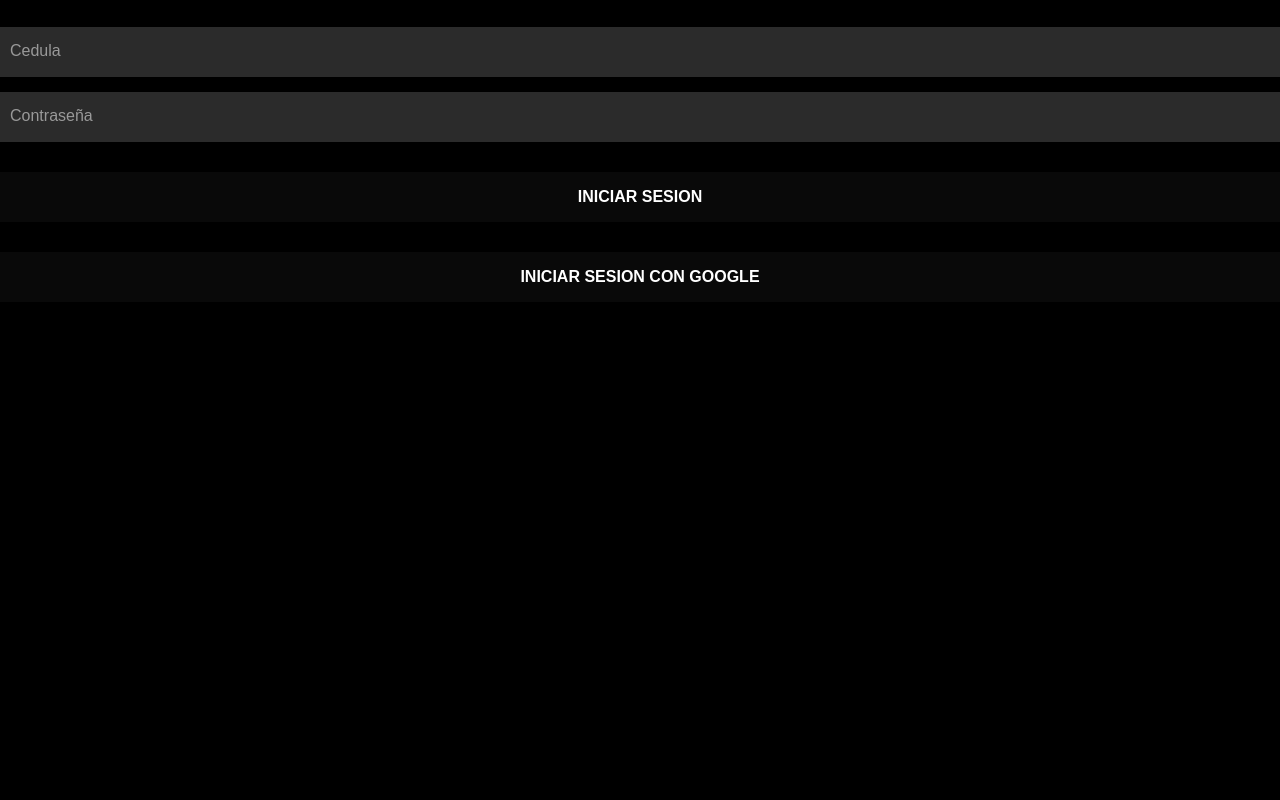
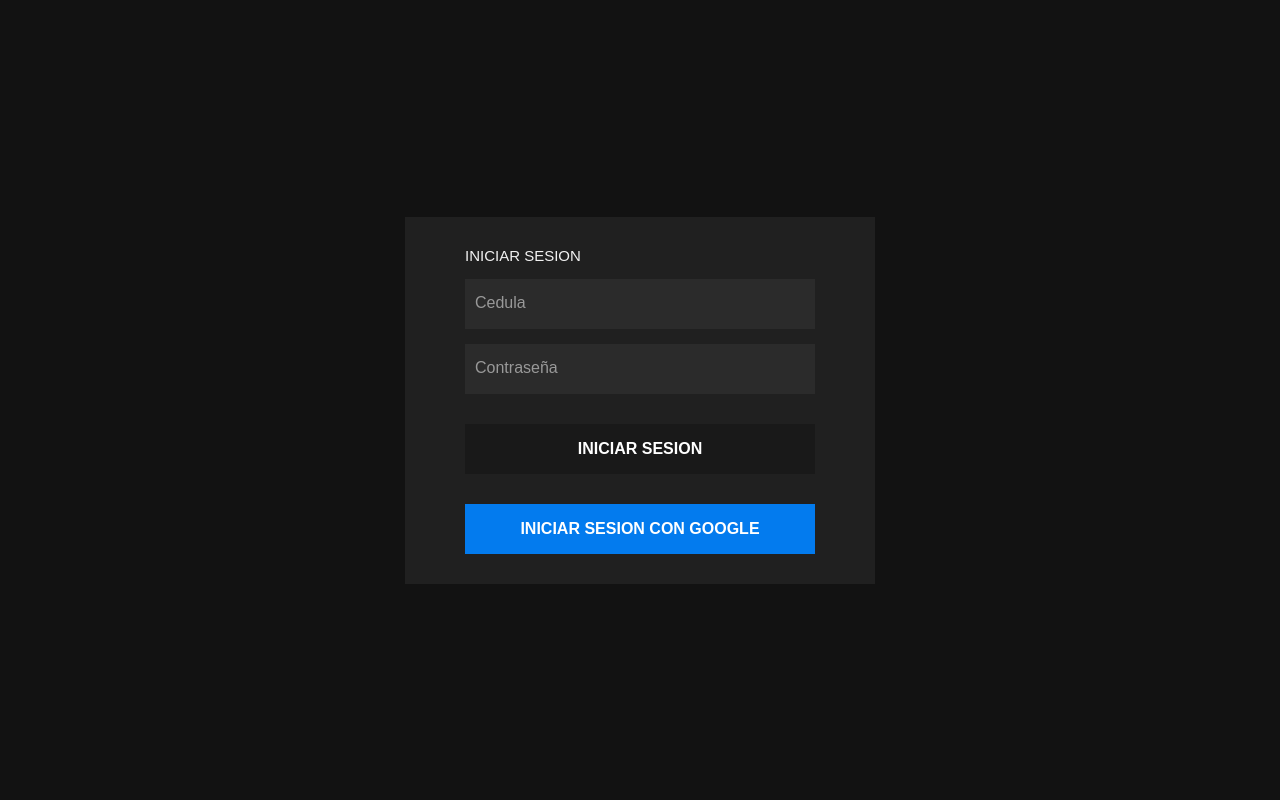
Before and after one commit to pyloguna/whale, a Flask app: page / in a window 1280 px wide. Run offline with Flask 2, Linux system fonts and the light colour scheme; parts of the project's set-up code (start-up, migrations or seed data) failed here and were passed over.

Commit message:
corregido estilo

```diff
--- a/login/web/static/css/style.css
+++ b/login/web/static/css/style.css
@@ -8,16 +8,19 @@
     text-decoration: none;
 }
 
+
 html, body {
     height: 100%;
 }
 
-body {
-    background-position: center;
-    background-size: cover;
-    background-color: black;
-    margin: 0;
-}
+
+body{
+    background: #121212;
+    min-height: 100vh;
+    display: flex;
+    align-items: center;
+    justify-content: center;
+  }
 
 .contenido {
     display: flex;
@@ -27,3 +30,20 @@ body {
     padding: 0;
     margin: 0;
 }
+
+
+
+
+  .login-form{
+    width: 470px;
+    background: #202020;
+    padding: 30px 60px;
+  }
+
+
+  .login-form h6{
+    color: #f1f1f1;
+    font-size: 15px;
+    text-transform: uppercase;
+    font-weight: 500;
+  }
--- a/login/web/template/login.html
+++ b/login/web/template/login.html
@@ -10,7 +10,7 @@
 </head>
 
 <body>
-    <div class="login-form">
+    <div class="login-form formulario">
         <h6>Iniciar sesion</h6>
 
         <form action="login" method="POST">
```
